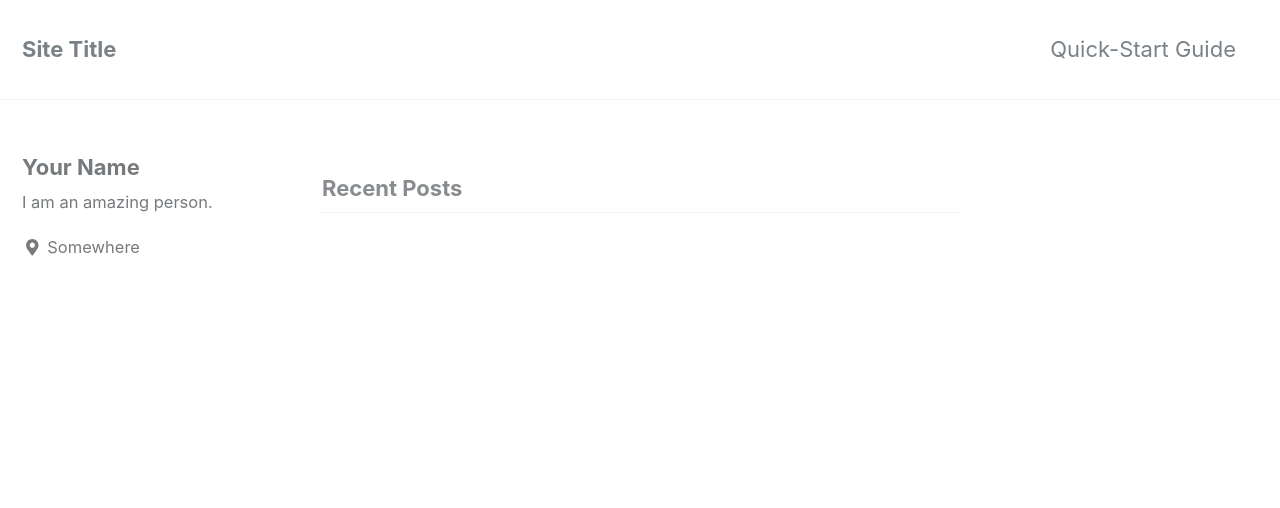
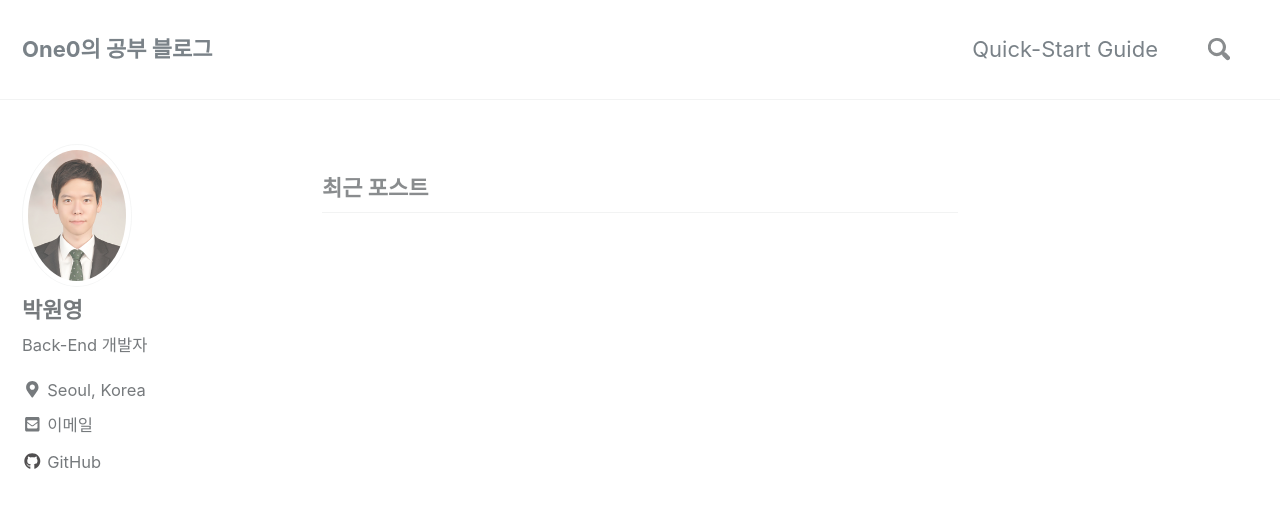
Before and after one commit to WonYoungPark/blog, a Jekyll site: the page built from index.html, in a window 1280 px wide and 900 px high. Shown: the top 508 px of the window. Built offline with Jekyll 4.4.1, drawn with Linux system fonts in a browser that asks for light colours; nearby versions of some CDN libraries; the list of posts is cut into pages by our own code; some of the changed text lies outside the part shown.

Commit message:
config 수정

```diff
--- a/_config.yml
+++ b/_config.yml
@@ -15,21 +15,21 @@
 minimal_mistakes_skin    : "default" # "air", "aqua", "contrast", "dark", "dirt", "neon", "mint", "plum", "sunrise"
 
 # Site Settings
-locale                   : "en-US"
-title                    : "Site Title"
+locale                   : "ko" # 타킷 국가 설정
+title                    : "One0의 공부 블로그" # 블로그 좌측상단의 제목
 title_separator          : "-"
-name                     : "Your Name"
+name                     : "박원영" # 블로그 저자 이름
 description              : "An amazing website."
-url                      : # the base hostname & protocol for your site e.g. "https://mmistakes.github.io"
+url                      : "https://blog.one0.me"
 baseurl                  : # the subpath of your site, e.g. "/blog"
-repository               : # GitHub username/repo-name e.g. "mmistakes/minimal-mistakes"
+repository               : "wonyoungpark.github.io"
 teaser                   : # path of fallback teaser image, e.g. "/assets/images/500x300.png"
 # breadcrumbs            : false # true, false (default)
 words_per_minute         : 200
 comments:
-  provider               : # false (default), "disqus", "discourse", "facebook", "google-plus", "staticman", "staticman_v2" "custom"
+  provider               : "disqus" # false (default), "disqus", "discourse", "facebook", "google-plus", "staticman", "staticman_v2" "custom"
   disqus:
-    shortname            : # https://help.disqus.com/customer/portal/articles/466208-what-s-a-shortname-
+    shortname            : "WonYoungPark-Blog" # https://help.disqus.com/customer/portal/articles/466208-what-s-a-shortname-
   discourse:
     server               : # https://meta.discourse.org/t/embedding-discourse-comments-via-javascript/31963 , e.g.: meta.discourse.org
   facebook:
@@ -58,8 +58,8 @@ reCaptcha:
   secret                 :
 atom_feed:
   path                   : # blank (default) uses feed.xml
-search                   : # true, false (default)
-search_full_content      : # true, false (default)
+search                   : true # true, false (default)
+search_full_content      : false # true, false (default)
 search_provider          : # lunr (default), algolia
 algolia:
   application_id         : # YOUR_APPLICATION_ID
@@ -98,11 +98,11 @@ analytics:
 
 # Site Author
 author:
-  name             : "Your Name"
-  avatar           : # path of avatar image, e.g. "/assets/images/bio-photo.jpg"
-  bio              : "I am an amazing person."
-  location         : "Somewhere"
-  email            :
+  name             : "박원영"
+  avatar           : "/assets/images/박원영-반.jpg" # path of avatar image, e.g. "/assets/images/bio-photo.jpg"
+  bio              : "Back-End 개발자" # 이름 아래 나타날 자신의 설명
+  location         : "Seoul, Korea"
+  email            : "wyparks2@gmail.com"
   uri              :
   home             : # null (default), "absolute or relative url to link to author home"
   bitbucket        :
@@ -111,7 +111,7 @@ author:
   flickr           :
   facebook         :
   foursquare       :
-  github           :
+  github           : "wonyoungpark"
   gitlab           :
   google_plus      :
   keybase          :
@@ -263,7 +263,7 @@ defaults:
     values:
       layout: single
       author_profile: true
-      read_time: true
-      comments: # true
-      share: true
+      read_time: true # 해당 포스트를 읽은 시간이 표시되는데 기본값은 true이다.
+      comments: true # true
+      share: true # 포스트 공유 기능을 활성화 할 것인지 정한다. 기본값은 true이다.
       related: true
```
Also changed, not shown: assets/images/박원영-반.jpg (added).
